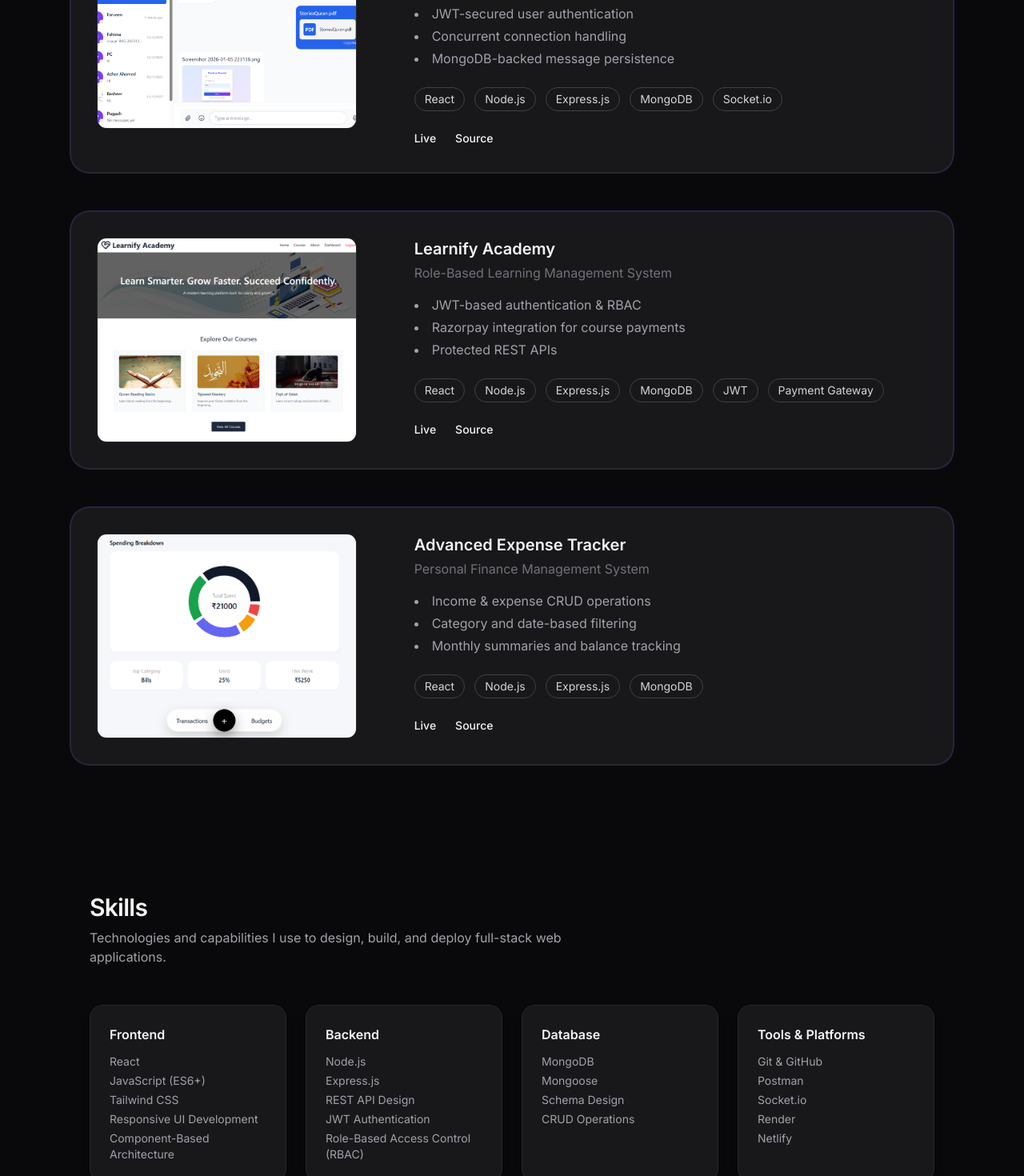
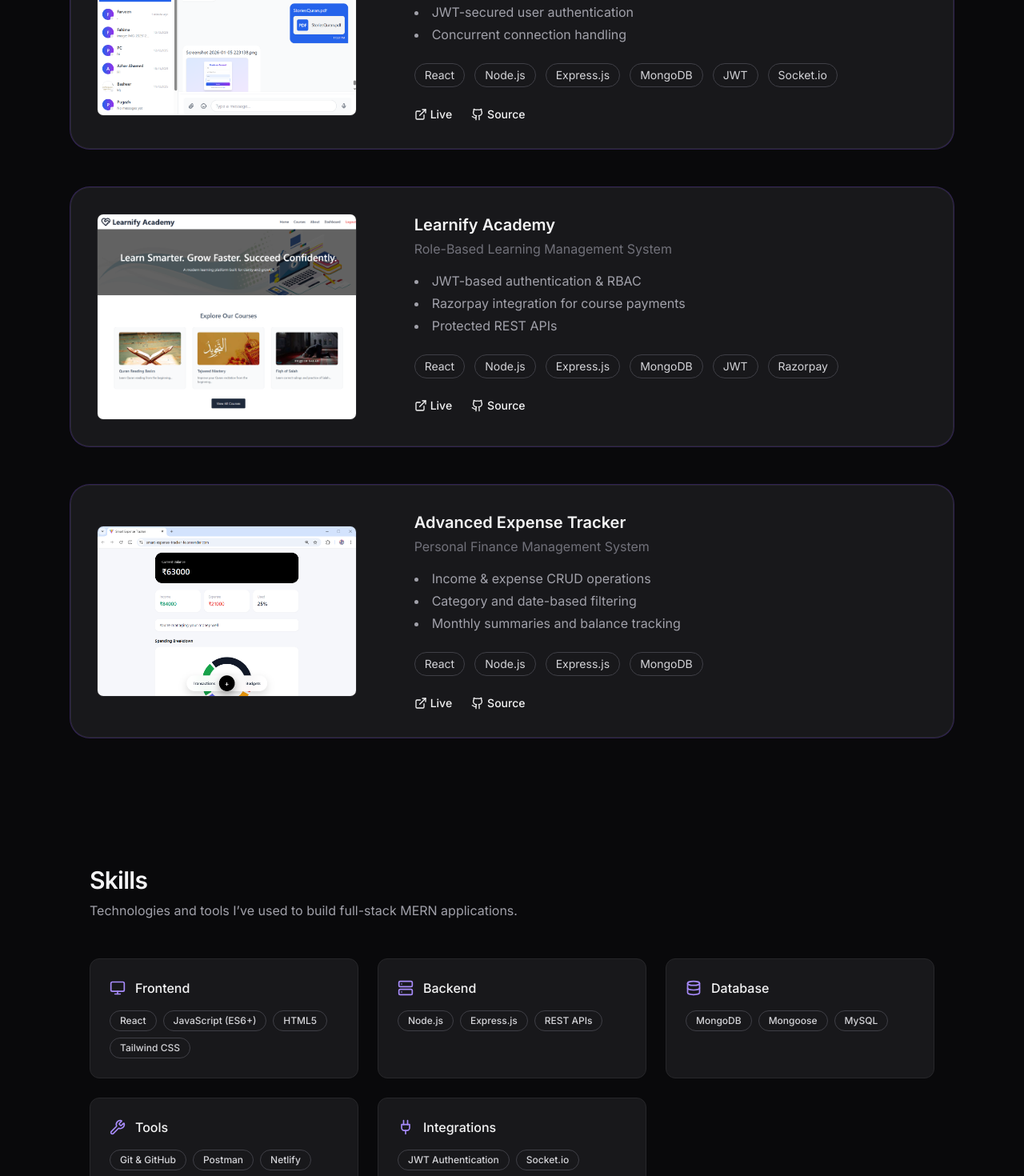
Before and after one commit to nathira99/FE-Portfolio, a React (Vite) app: page / in a window 1280 px wide. Shown: the part 920-2390 px from the top of the page at 80% size. Built offline with nearby package versions, Linux system fonts and the light colour scheme.

Commit message:
ui update

```diff
--- a/src/components/Certifications.jsx
+++ b/src/components/Certifications.jsx
@@ -27,10 +27,10 @@ export default function Certifications() {
 
             <div className="flex items-center gap-6">
               <a
-                href="https://drive.google.com/file/d/1lJxhnGgOvYnrBjKEP2iqBn9e8SckTI8a/preview"
+                href="https://drive.google.com/file/d/1UsrHOOUWm9nYBDmM1uQDpunUjwjJLqKi/preview"
                 target="_blank"
                 rel="noreferrer"
-                className="text-md font-medium text-violet-800 dark:text-zinc-400 hover:text-violet-400 transition"
+                className="text-md font-medium text-violet-600 dark:text-violet-400 hover:text-violet-400 transition"
               >
                 View Certificate
               </a>
--- a/src/components/Contact.jsx
+++ b/src/components/Contact.jsx
@@ -1,3 +1,5 @@
+import { Mail, User } from "lucide-react";
+
 export default function Contact() {
   return (
     <section id="contact" className="pt-20">
@@ -23,8 +25,8 @@ export default function Contact() {
             >
               {/* Name */}
               <div>
-                <label className="block text-sm font-medium mb-1">
-                  Name
+                <label className="flex items-center gap-2 text-sm font-medium mb-1">
+                  <User size={14} /> Name
                 </label>
                 <input
                   type="text"
@@ -42,8 +44,8 @@ export default function Contact() {
 
               {/* Email */}
               <div>
-                <label className="block text-sm font-medium mb-1">
-                  Email
+                <label className="flex items-center gap-2 text-sm font-medium mb-1">
+                 <Mail size={14} /> Email
                 </label>
                 <input
                   type="email"
--- a/src/components/Footer.jsx
+++ b/src/components/Footer.jsx
@@ -6,7 +6,7 @@ export default function Footer() {
       <div className="max-w-6xl mx-auto px-6 py-12 grid grid-cols-1 md:grid-cols-3 gap-12">
         {/* Left: Name + Role */}
         <div>
-          <p className="text-lg font-semibold text-zinc-900 dark:text-zinc-100 mb-2">
+          <p className="text-lg font-semibold text-violet-700 dark:text-violet-400 mb-2">
             Nathira Farveen
           </p>
           <p className="text-zinc-600 dark:text-zinc-400 text-sm leading-relaxed">
--- a/src/components/Hero.jsx
+++ b/src/components/Hero.jsx
@@ -10,7 +10,7 @@ export default function Hero() {
         ">
           <div className="max-w-2xl">
             <h1 className="text-4xl md:text-5xl font-semibold tracking-tight mb-6 text-zinc-900 dark:text-zinc-100">
-              Full Stack MERN Developer
+              Full Stack <span className="text-violet-700 dark:text-violet-400">MERN</span> Developer
             </h1>
 
             <p className="text-lg text-zinc-700 dark:text-zinc-400 leading-relaxed mb-8">
@@ -31,7 +31,7 @@ export default function Hero() {
                 href="https://drive.google.com/file/d/1eF2HOEFIzdWYqZbih1oLxKyJjpLZ35Kq/preview"
                 target="_blank"
                 rel="noreferrer"
-                className="px-6 py-3 rounded-lg border border-zinc-300 dark:border-zinc-700
+                className="px-6 py-3 md:py-2 md:px-4 rounded-lg border border-zinc-300 dark:border-zinc-700
                            font-medium text-zinc-800 dark:text-zinc-300
                            hover:border-violet-400 hover:text-violet-400 transition"
               >
@@ -39,7 +39,7 @@ export default function Hero() {
               </a>
             </div>
 
-            <div className="grid grid-cols-2 sm:grid-cols-4 gap-4 text-sm text-zinc-600 dark:text-zinc-400">
+            <div className="border-l-2 border-zinc-300 dark:border-zinc-700 px-4 grid grid-cols-2 sm:grid-cols-4 gap-4 text-sm text-zinc-600 dark:text-zinc-400">
               <div>
                 <p className="font-medium text-zinc-900 dark:text-zinc-100">3+</p>
                 <p>Projects</p>
@@ -50,9 +50,9 @@ export default function Hero() {
               </div>
               <div>
                 <p className="font-medium text-zinc-900 dark:text-zinc-100">
-                  JWT & RBAC
+                  250+
                 </p>
-                <p>Authentication</p>
+                <p>DSA problems solved</p>
               </div>
               <div>
                 <p className="font-medium text-zinc-900 dark:text-zinc-100">
--- a/src/components/Navbar.jsx
+++ b/src/components/Navbar.jsx
@@ -4,7 +4,7 @@ export default function Navbar() {
   return (
     <nav className="fixed top-0 w-full z-50 border-b border-zinc-200 dark:border-zinc-800 bg-zinc-50/80 dark:bg-zinc-950/80 backdrop-blur">
       <div className="max-w-6xl mx-auto h-16 px-4 md:px-8 flex items-center justify-between">
-        <span className="font-semibold text-xl">Nathira Farveen</span>
+        <span className="font-semibold text-xl">Nathira <span className="text-violet-700 dark:text-violet-400">Farveen</span></span>
         <div className="flex items-center gap-6 text-sm">
           <a href="#projects" className="hover:text-violet-400 max-md:hidden">
             Projects
--- a/src/components/ProjectCard.jsx
+++ b/src/components/ProjectCard.jsx
@@ -1,3 +1,5 @@
+import { Github, ExternalLink } from "lucide-react"
+
 export default function ProjectCard({ project }) {
   const isFeatured = project.featured;
 
@@ -13,11 +15,12 @@ export default function ProjectCard({ project }) {
       <div className="grid grid-cols-1 md:grid-cols-3 gap-8 items-start">
 
         {/* IMAGE — 1/3 */}
-        <div className="md:col-span-1">
+        <div className="md:col-span-1 self-center">
           <img
             src={project.image}
+            href={project.live}
             alt={`${project.title} screenshot`}
-            className="w-full h-64 object-cover rounded-xl border border-zinc-200 dark:border-zinc-800"
+            className="w-full rounded-lg border border-zinc-200 dark:border-zinc-800"
           />
         </div>
 
@@ -58,8 +61,9 @@ export default function ProjectCard({ project }) {
                 href={project.live}
                 target="_blank"
                 rel="noreferrer"
-                className="hover:text-violet-400 transition"
+                className="flex items-center gap-1 hover:text-violet-400 transition"
               >
+                <ExternalLink size={16} />
                 Live
               </a>
             )}
@@ -68,14 +72,13 @@ export default function ProjectCard({ project }) {
                 href={project.source}
                 target="_blank"
                 rel="noreferrer"
-                className="hover:text-violet-400 transition"
+                className="flex items-center gap-1 hover:text-violet-400 transition"
               >
-                Source
+                <Github size={16} /> Source
               </a>
             )}
           </div>
         </div>
-
       </div>
     </div>
   );
--- a/src/components/Projects.jsx
+++ b/src/components/Projects.jsx
@@ -4,7 +4,7 @@ import ProjectCard from "./ProjectCard";
 export default function Projects() {
   return (
     <section id="projects" className="py-20">
-      <h2 className="text-3xl font-bold tracking-tight mb-2">
+      <h2 className="text-3xl font-semibold tracking-tight mb-2">
         My Projects
       </h2>
 
--- a/src/components/Skills.jsx
+++ b/src/components/Skills.jsx
@@ -1,4 +1,40 @@
+import {
+  Monitor,
+  Server,
+  Database,
+  Wrench,
+  Plug,
+} from "lucide-react";
+
 export default function Skills() {
+  const skills = [
+    {
+      title: "Frontend",
+      icon: Monitor,
+      items: ["React", "JavaScript (ES6+)", "HTML5", "Tailwind CSS"],
+    },
+    {
+      title: "Backend",
+      icon: Server,
+      items: ["Node.js", "Express.js", "REST APIs"],
+    },
+    {
+      title: "Database",
+      icon: Database,
+      items: ["MongoDB", "Mongoose", "MySQL"],
+    },
+    {
+      title: "Tools",
+      icon: Wrench,
+      items: ["Git & GitHub", "Postman", "Netlify", "Render"],
+    },
+    {
+      title: "Integrations",
+      icon: Plug,
+      items: ["JWT Authentication", "Socket.io", "Cloudinary", "Razorpay"],
+    },
+  ];
+
   return (
     <section id="skills" className="py-20">
       <div className="max-w-6xl mx-auto px-6">
@@ -7,65 +43,54 @@ export default function Skills() {
         </h2>
 
         <p className="text-zinc-600 dark:text-zinc-400 mb-12 max-w-2xl">
-          Technologies and capabilities I use to design, build, and deploy
-          full-stack web applications.
+          Technologies and tools I’ve used to build full-stack MERN applications.
         </p>
 
-        <div className="grid grid-cols-1 sm:grid-cols-2 md:grid-cols-4 gap-6">
-          {/* Frontend */}
-          <div className="bg-white dark:bg-zinc-900 border border-zinc-300 dark:border-zinc-800 rounded-2xl p-6 shadow-lg">
-            <h3 className="font-semibold mb-3 text-zinc-900 dark:text-zinc-100">
-              Frontend
-            </h3>
-            <ul className="text-sm space-y-1 text-zinc-600 dark:text-zinc-400">
-              <li>React</li>
-              <li>JavaScript (ES6+)</li>
-              <li>Tailwind CSS</li>
-              <li>Responsive UI Development</li>
-              <li>Component-Based Architecture</li>
-            </ul>
-          </div>
+        <div className="grid grid-cols-1 sm:grid-cols-2 lg:grid-cols-3 gap-6">
+          {skills.map((group) => {
+            const Icon = group.icon;
 
-          {/* Backend */}
-          <div className="bg-white dark:bg-zinc-900 border border-zinc-300 dark:border-zinc-800 rounded-2xl p-6 shadow-lg">
-            <h3 className="font-semibold mb-3 text-zinc-900 dark:text-zinc-100">
-              Backend
-            </h3>
-            <ul className="text-sm space-y-1 text-zinc-600 dark:text-zinc-400">
-              <li>Node.js</li>
-              <li>Express.js</li>
-              <li>REST API Design</li>
-              <li>JWT Authentication</li>
-              <li>Role-Based Access Control (RBAC)</li>
-            </ul>
-          </div>
+            return (
+              <div
+                key={group.title}
+                className={`rounded-xl p-6 border
+                  ${
+                    group.highlight
+                      ? "border-violet-300/60 dark:border-violet-500/30 bg-violet-50/40 dark:bg-zinc-900"
+                      : "border-zinc-300 dark:border-zinc-800 bg-white dark:bg-zinc-900"
+                  }`}
+              >
+                {/* Title with icon */}
+                <div className="flex items-center gap-3 mb-4">
+                  <Icon
+                    size={20}
+                    className="text-violet-500 dark:text-violet-400"
+                  />
+                  <h3 className="font-medium text-zinc-900 dark:text-zinc-100">
+                    {group.title}
+                  </h3>
+                </div>
 
-          {/* Database */}
-          <div className="bg-white dark:bg-zinc-900 border border-zinc-300 dark:border-zinc-800 rounded-2xl p-6 shadow-lg">
-            <h3 className="font-semibold mb-3 text-zinc-900 dark:text-zinc-100">
-              Database
-            </h3>
-            <ul className="text-sm space-y-1 text-zinc-600 dark:text-zinc-400">
-              <li>MongoDB</li>
-              <li>Mongoose</li>
-              <li>Schema Design</li>
-              <li>CRUD Operations</li>
-            </ul>
-          </div>
-
-          {/* Tools & Platforms */}
-          <div className="bg-white dark:bg-zinc-900 border border-zinc-300 dark:border-zinc-800 rounded-2xl p-6 shadow-lg">
-            <h3 className="font-semibold mb-3 text-zinc-900 dark:text-zinc-100">
-              Tools & Platforms
-            </h3>
-            <ul className="text-sm space-y-1 text-zinc-600 dark:text-zinc-400">
-              <li>Git & GitHub</li>
-              <li>Postman</li>
-              <li>Socket.io</li>
-              <li>Render</li>
-              <li>Netlify</li>
-            </ul>
-          </div>
+                {/* Pills */}
+                <div className="flex flex-wrap gap-2">
+                  {group.items.map((item) => (
+                    <span
+                      key={item}
+                      className="
+                        text-xs font-medium
+                        px-3 py-1
+                        rounded-full
+                        border border-zinc-300 dark:border-zinc-700
+                        text-zinc-700 dark:text-zinc-300
+                      "
+                    >
+                      {item}
+                    </span>
+                  ))}
+                </div>
+              </div>
+            );
+          })}
         </div>
       </div>
     </section>
--- a/src/data/projects.js
+++ b/src/data/projects.js
@@ -12,9 +12,8 @@ export const projects = [
       "Real-time messaging using Socket.io",
       "JWT-secured user authentication",
       "Concurrent connection handling",
-      "MongoDB-backed message persistence",
     ],
-    tech: ["React", "Node.js", "Express.js", "MongoDB", "Socket.io"],
+    tech: ["React", "Node.js", "Express.js", "MongoDB", "JWT", "Socket.io"],
     image: ChatAppImage,
     live: "https://chatapp90.netlify.app/",
     source: "https://github.com/nathira99/ChatApp.git",
@@ -36,7 +35,7 @@ export const projects = [
       "Express.js",
       "MongoDB",
       "JWT",
-      "Payment Gateway",
+      "Razorpay",
     ],
     image: LearnifyImage,
     live: "https://learnifyacademy1.netlify.app/",
```
Also changed, not shown: public/assets/expense-tracker.png.
